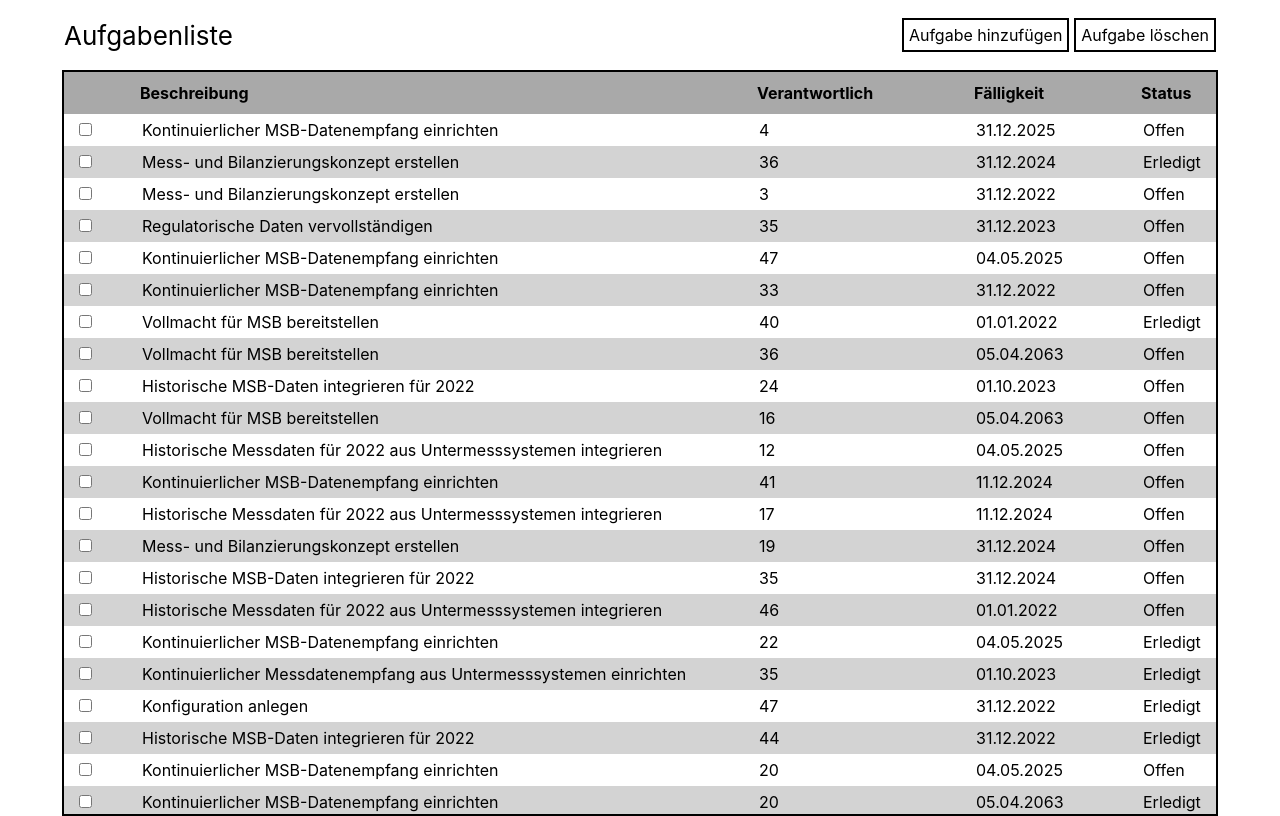
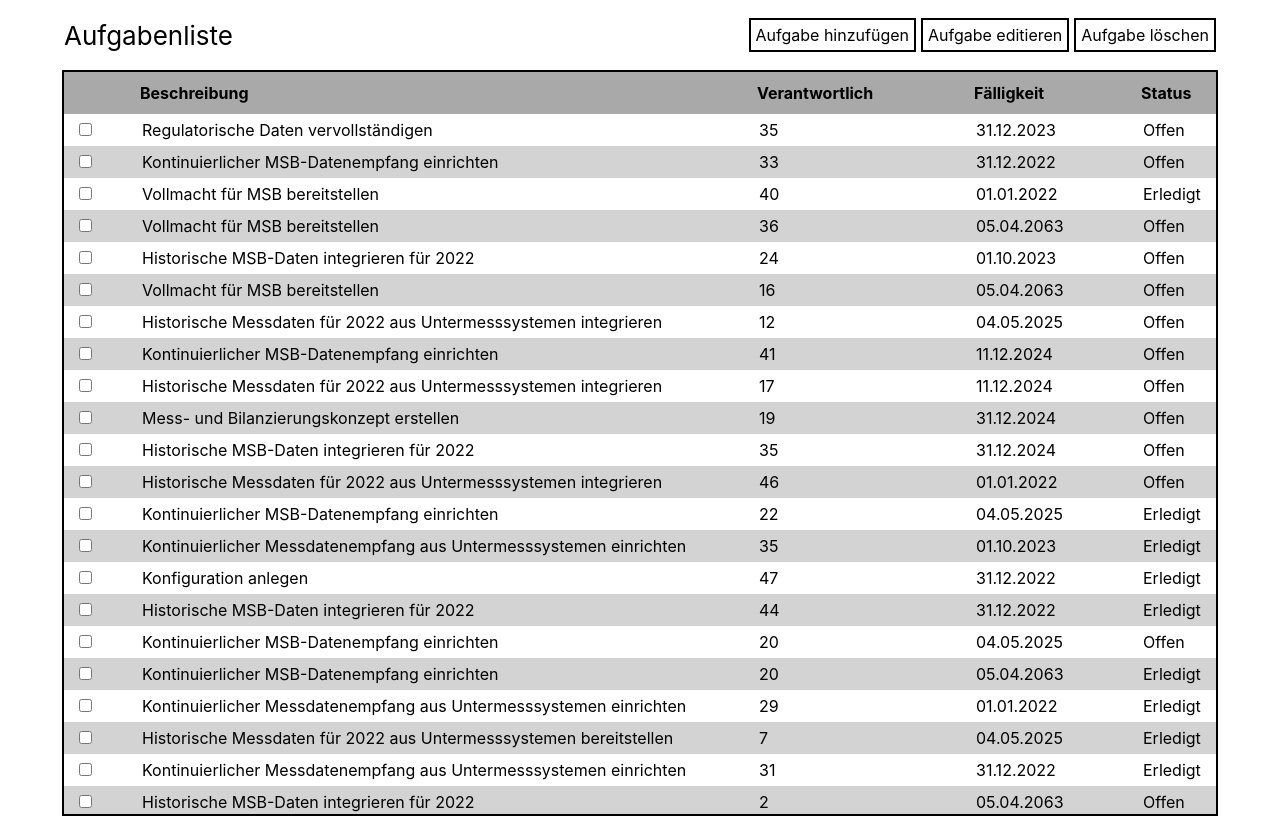
Before and after one commit to denczo/taskify, a React (Create React App) app: page / in a window 1280 px wide. Built offline with nearby package versions, Linux system fonts and the light colour scheme; data requests are answered from the project's data file.

Commit message:
ADD: contexts

```diff
--- a/db.json
+++ b/db.json
@@ -1,38 +1,10 @@
 {
   "todos": [
-    {
-      "id": 1,
-      "label": "Kontinuierlicher MSB-Datenempfang einrichten",
-      "responsible": 4,
-      "dueDate": "31.12.2025",
-      "done": false
-    },
-    {
-      "id": 2,
-      "label": "Mess- und Bilanzierungskonzept erstellen",
-      "responsible": 36,
-      "dueDate": "31.12.2024",
-      "done": true
-    },
-    {
-      "id": 3,
-      "label": "Mess- und Bilanzierungskonzept erstellen",
-      "responsible": 3,
-      "dueDate": "31.12.2022",
-      "done": false
-    },
     {
       "id": 4,
       "label": "Regulatorische Daten vervollständigen",
       "responsible": 35,
       "dueDate": "31.12.2023",
-      "done": false
-    },
-    {
-      "id": 5,
-      "label": "Kontinuierlicher MSB-Datenempfang einrichten",
-      "responsible": 47,
-      "dueDate": "04.05.2025",
       "done": false
     },
     {
--- a/src/App.tsx
+++ b/src/App.tsx
@@ -1,11 +1,21 @@
+import { useState } from "react";
 import "./App.css";
-import Button from "./components/Button/Button";
 import ButtonPanel from "./components/ButtonPanel/ButtonPanel";
 import Tabel from "./components/Tabel/Tabel";
+import { TaskProvider } from "./contexts/TaskProvider";
+import { UiProvider } from "./contexts/UiProvider";
 
 function App() {
 
+  const [showPopup, setShowPopup] = useState(false);
+
+  const togglePopup = () => {
+    setShowPopup(!showPopup);
+  };
+
   return (
+    <TaskProvider>
+      <UiProvider>
       <div className="App">
         <header className="App-header">
           <div id="headerContent">
@@ -17,6 +27,9 @@ function App() {
           <Tabel />
         </div>
       </div>
+      </UiProvider>
+    </TaskProvider>
+
   );
 }
 
--- a/src/components/Button/Button.tsx
+++ b/src/components/Button/Button.tsx
@@ -1,10 +1,9 @@
 import "./Button.css";
 
-
-const Button = ({name} : {name: String}) => {
+const Button = ({name, onClick} : {name: String, onClick: any}) => {
 
   return (
-    <div className="button" onClick={undefined}>{name}</div>
+    <div className="button" onClick={onClick}>{name}</div>
   );
 }
 
--- a/src/components/ButtonPanel/ButtonPanel.tsx
+++ b/src/components/ButtonPanel/ButtonPanel.tsx
@@ -1,11 +1,22 @@
+import { useState } from "react";
 import Button from "../Button/Button";
 import "./ButtonPanel.css";
+import { useTaskContext } from "../../contexts/TaskProvider";
 
 const ButtonPanel = () => {
 
+    const task = useTaskContext();
+    const [showPopup, setShowPopup] = useState(false);
+
+
+    const togglePopup = () => {
+      setShowPopup(!showPopup);
+    };
+
     return (<div id="buttonPanel">
-        <Button name={"Aufgabe hinzufügen"} />
-        <Button name={"Aufgabe löschen"} />
+        <Button onClick={undefined} name={"Aufgabe hinzufügen"} />
+        <Button onClick={undefined} name={"Aufgabe editieren"} />
+        <Button onClick={task?.deleteTask} name={"Aufgabe löschen"} />
     </div>
     );
 }
--- a/src/components/Row/Row.tsx
+++ b/src/components/Row/Row.tsx
@@ -1,20 +1,21 @@
+import { Task } from "../../interfaces/Interfaces";
 import "./Row.css";
+import { useUiContext } from "../../contexts/UiProvider";
 
-interface Task {
-  id: number,
-  label: String,
-  responsible: number,
-  dueDate: String,
-  done: boolean,
-}
+const Row = ({data, person} : {data: Task, person: String}) => {
 
-const Row = ({data} : {data: Task}) => {
+  const ui = useUiContext();
 
   return (
     <div className="row">
-          <div style={{minWidth: '50px'}}><input type="checkbox" /></div>
+          <div style={{minWidth: '50px'}}>
+            <input type="checkbox"
+              onChange={() => ui?.handleCheckboxChange(data.id)}
+              checked={data.id === ui?.taskId}
+            />
+            </div>
           <div style={{minWidth: '600px'}}>{data.label}</div>
-          <div style={{minWidth: '200px'}}>{data.responsible}</div>
+          <div style={{minWidth: '200px'}}>{person}</div>
           <div style={{minWidth: '150px'}}>{data.dueDate}</div>
           <div style={{minWidth: '100px'}}>{data.done? "Erledigt" : "Offen"}</div>
     </div>
--- a/src/components/Tabel/Tabel.tsx
+++ b/src/components/Tabel/Tabel.tsx
@@ -1,43 +1,26 @@
-import { useEffect, useState } from "react";
+import { useEffect } from "react";
 import TabelHeader from "../TabelHeader.tsx/TabelHeader";
 import "./Tabel.css";
 import Row from "../Row/Row";
-
-interface Task {
-    id: number,
-    label: String,
-    responsible: number,
-    dueDate: String,
-    done: boolean
-}
+import { useTaskContext } from "../../contexts/TaskProvider";
 
 const Tabel = () => {
 
-    const [tasks, setTasks] = useState<Task[]>([]);
-
-    const fetchData = async () => {
-        const response = await fetch('http://localhost:3004/todos/');
-        const data = await response.json();
-        return data as Task[];
-    }
+    const task = useTaskContext();
 
     useEffect(() => {
-        const fetchDataAndSetState = async () => {
-            try {
-                const data = await fetchData();
-                setTasks(data);
-            } catch (error) {
-                console.error('Error fetching data:', error);
-            }
-        };
-
-        fetchDataAndSetState();
+        task?.getTasks();
     }, [])
 
     return (<div className="tabel">
         <TabelHeader />
-        <div style={{height: '700px', overflowY: 'scroll', overflowX: 'hidden'}}>
-        {tasks.map(task => <Row data={task} key={task.id} />)}
+        <div style={{ height: '700px', overflowY: 'scroll', overflowX: 'hidden' }}>
+            {task?.tasks.map(task => {
+                // const person = persons.find(p => p.id === task.responsible);
+                // return <Row data={task} person={person ? person.name : task.responsible.toString()} key={task.id} />
+                                return <Row data={task} person={task.responsible.toString()} key={task.id} />
+
+            })}
         </div>
     </div>
     );
--- /dev/null
+++ b/src/contexts/TaskProvider.tsx
@@ -0,0 +1,78 @@
+import React, { createContext, useContext, useState } from 'react';
+import { Task, TaskContextType } from '../interfaces/Interfaces';
+
+const TaskContext = createContext<TaskContextType | undefined>(undefined);
+
+export const TaskProvider = ({ children }: { children: any }) =>{
+
+    const URL = "http://localhost:3004/todos/"
+    const [tasks, setTasks] = useState<Task[]>([]);
+    const [taskId, setTaskId] = useState<number>(0);
+    const [popupActive, setPopActive] = useState<boolean>(false);
+
+    const editTask = (taskId: number, taskEdited: Task) => {
+        setTasks((prevTasks) =>
+            prevTasks?.map((task) =>
+                task.id === taskId ? { ...task, task: task } : task
+            )
+        );
+    };
+
+    const handleCheckboxChange = (taskId: number) => {
+        setTaskId(taskId);
+    };
+
+    const togglePopup = () => {
+        setPopActive(!popupActive);
+    }
+
+    const deleteTask = async () => {
+        try {
+            await fetch(URL + taskId, {
+                method: 'DELETE',
+            });
+            setTasks(tasks?.filter(task => task.id !== taskId));
+        } catch (error) {
+            console.error('Error deleting task:', error);
+        }
+    };
+
+    // const addTask = async (newTask) => {
+    //     try {
+    //       const response = await fetch('https://your-api-url/tasks', {
+    //         method: 'POST',
+    //         headers: {
+    //           'Content-Type': 'application/json',
+    //         },
+    //         body: JSON.stringify(newTask),
+    //       });
+    //       const data = await response.json();
+    //       setTasks([...tasks, data]); // Assuming the server returns the created task with an ID
+    //     } catch (error) {
+    //       console.error('Error adding task:', error);
+    //     }
+    //   };
+
+    const getTasks = async () => {
+        try {
+            const response = await fetch(URL, {
+                method: 'GET',
+                headers: { 'Content-Type': 'application/json' }
+            });
+            const data = await response.json();
+            setTasks(data);
+        } catch (error) {
+            console.error('Error getting tasks:', error);
+        }
+    }
+
+    return (
+        <TaskContext.Provider value={{ tasks, getTasks, deleteTask }}>
+            {children}
+        </TaskContext.Provider>
+    );
+};
+
+export const useTaskContext = () => {
+    return useContext(TaskContext);
+}
--- /dev/null
+++ b/src/contexts/UiProvider.tsx
@@ -0,0 +1,28 @@
+import { createContext, useContext, useState } from 'react';
+import { UiContextType } from '../interfaces/Interfaces';
+
+const UiContext = createContext<UiContextType | undefined>(undefined);
+
+export const UiProvider = ({ children }: { children: any }) => {
+
+    const [taskId, setTaskId] = useState<number>(0);
+    const [popupActive, setPopActive] = useState<boolean>(false);
+
+    const handleCheckboxChange = (taskId: number) => {
+        setTaskId(taskId);
+    };
+
+    const togglePopup = () => {
+        setPopActive(!popupActive);
+    }
+
+    return (
+        <UiContext.Provider value={{ taskId, handleCheckboxChange, popupActive, togglePopup }}>
+            {children}
+        </UiContext.Provider>
+    );
+};
+
+export function useUiContext() {
+    return useContext(UiContext);
+}
--- /dev/null
+++ b/src/interfaces/Interfaces.tsx
@@ -0,0 +1,27 @@
+export interface Task {
+    id: number,
+    label: String,
+    responsible: number,
+    dueDate: String,
+    done: boolean
+}
+
+export interface Person {
+    id: number,
+    name: String,
+    email: String,
+}
+
+export interface TaskContextType {
+    tasks: Task[];
+    getTasks: () => void;
+    // addTask: (task: Task) => void;
+    deleteTask: () => void;
+}
+
+export interface UiContextType {
+    taskId: number;
+    popupActive: boolean;
+    togglePopup: () => void;
+    handleCheckboxChange: (taskId: number) => void;
+}
```
Also changed, not shown: src/components/Popup/Popup.tsx (added, +15 -0 lines), src/components/Popup/Popup.css (added). Lines whose indentation alone changed are shown as unchanged.
